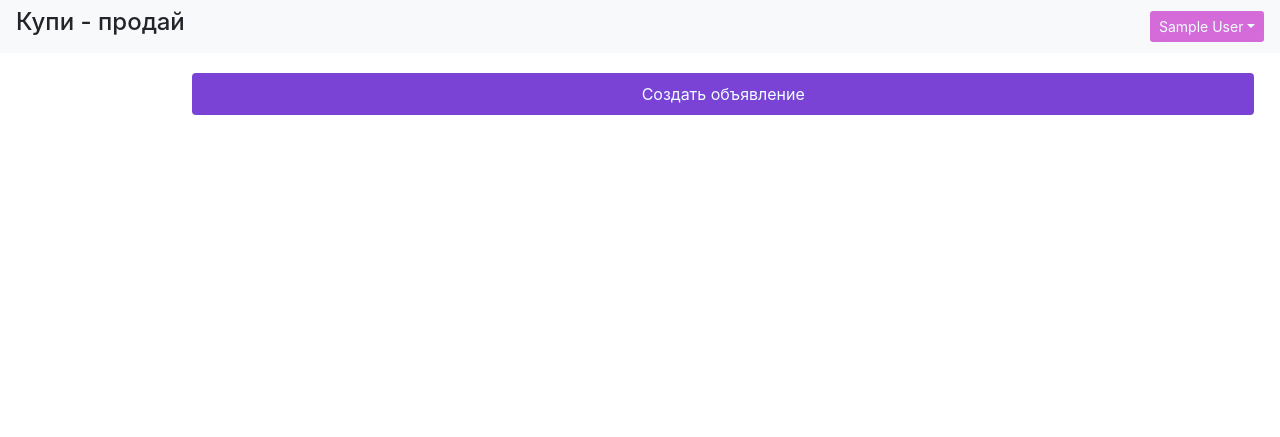
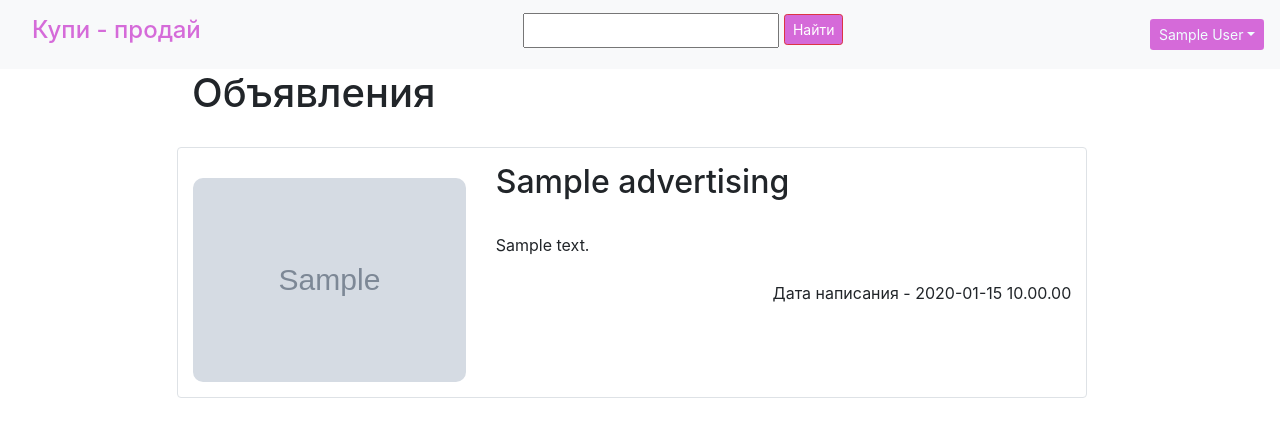
Before and after one commit to MariaZyryanova72/Buy_sell_project, a Flask app: page / in a window 1280 px wide. Shown: the top 437 px of the page. Run offline with Flask 2, Linux system fonts and the light colour scheme; a user stored in the database is signed in; tables that the repository leaves empty hold one stand-in row (values such as "Sample post"); grey boxes marked "Sample" are stand-in pictures; some libraries are stand-ins or nearby versions.

Commit message:
+ Строка поиска

```diff
--- a/main.py
+++ b/main.py
@@ -35,9 +35,19 @@ def load_user(user_id):
     return session.query(User).get(user_id)
 
 
-@app.route('/')
+@app.route('/',  methods=['GET'])
 def index():
-    return render_template("main.html")
+    session = db_session.create_session()
+    q = request.args.get('q')
+    if q:
+        advertisings = session.query(Advertising).filter(Advertising.title.like(f'%{q}%') |
+                                                         Advertising.text.like(f'%{q}%')).all()
+    else:
+        advertisings = session.query(Advertising).all()
+
+    for ad in advertisings:
+        ad.create_date = ad.create_date.strftime("%Y-%m-%d %H.%M.%S")
+    return render_template('main.html', title='Главная страница', advertisings=advertisings)
 
 
 @app.route('/register', methods=['GET', 'POST'])
@@ -100,7 +110,8 @@ def new_ad():
     form = AdvertisingForm()
     if form.image.data is None:
         random_name = get_random_name() + '.jpg'
-        shutil.copyfile(os.path.abspath(os.curdir + '/static/img/default_ad.jpg'), os.path.abspath(os.curdir + '/static/img/' + random_name))
+        shutil.copyfile(os.path.abspath(os.curdir + '/static/img/default_ad.jpg'),
+                        os.path.abspath(os.curdir + '/static/img/' + random_name))
     else:
         random_name = get_random_name() + "." + form.image.data.filename.split(".")[-1]
         form.image.data.save(os.path.join('static/img/', random_name))
@@ -139,11 +150,13 @@ def new_ad():
 def my_advertising():
     session = db_session.create_session()
     if current_user.is_authenticated:
-        advertising = session.query(Advertising).filter(Advertising.id_user == current_user.id).order_by(
-            Advertising.create_date.desc())
+        advertisings = session.query(Advertising).filter(Advertising.id_user == current_user.id).order_by(
+            Advertising.create_date.desc()).all()
     else:
         return redirect("/login")
-    return render_template("my_advertising.html", advertisings=advertising)
+    for ad in advertisings:
+        ad.create_date = ad.create_date.strftime("%Y-%m-%d %H.%M.%S")
+    return render_template("my_advertising.html", advertisings=advertisings)
 
 
 @app.route('/my_advertising/edit_ad/<int:ad_id>', methods=['GET', 'POST'])
--- a/static/css/style.css
+++ b/static/css/style.css
@@ -43,7 +43,7 @@
 .photo:hover::after {
     content: attr(data-title); /* Выводим текст */
     position: absolute; /* Абсолютное позиционирование */
-    left: 0px; right: 0px; bottom: 0px; top:0px; /* Положение подсказки */
+    left: 0; right: 0; bottom: 0; top:0; /* Положение подсказки */
     z-index: 1; /* Отображаем подсказку поверх других элементов */
     background: rgba(177, 95, 15, 0.53); /* Полупрозрачный цвет фона */
     color: #fff; /* Цвет текста */
@@ -57,3 +57,24 @@
     border: 1px solid #333; /* Параметры рамки */
     border-radius: 10px;
 }
+
+.al-right {
+    display: flex;
+    flex-direction: column;
+    justify-content: center;
+    text-align: right
+}
+
+
+.button-search-autor-1 {
+    margin-left: 10px;
+    background-color: rgba(255, 173, 66, 0.93);
+    border: 2px solid rgba(226, 129, 15, 0.6);
+    height: 5vmin;
+    width: 60px;
+    border-radius: 20px;
+}
+
+.al-vert {
+    justify-content: center;
+}
--- a/templates/base.html
+++ b/templates/base.html
@@ -13,7 +13,18 @@
     <body>
         <header>
             <nav class="navbar navbar-light bg-light">
-                <h4 class="style">Купи - продай</h4>
+                <a style="color: rgba(202,59,206,0.75)" class="nav-link" href="/"><h4 class="style">Купи - продай</h4></a>
+                <div>
+                    <form action="/" method="get" class="al-vert" >
+                            <label >
+                                <input style="padding-bottom: 6px" type="text" name="q">
+                            </label>
+
+                            <button style="background: rgba(202,59,206,0.75)" class="btn btn-danger  btn-sm"  type="submit">Найти</button>
+                    </form>
+                </div>
+
+
                 <div class="menu-main btn-group m-0 float-right btn-group-sm" role="group" aria-label="Button group with nested dropdown">
                     {% if current_user.is_authenticated %}
                         <button id="btnGroupDrop1" type="button" style="background: rgba(202,59,206,0.75);
@@ -37,5 +48,6 @@
         </header>
         <div class="body_center">
         {% block content %}{% endblock %}
+        </div>
     </body>
 </html>
--- a/templates/main.html
+++ b/templates/main.html
@@ -1,11 +1,38 @@
 {% extends "base.html" %}
 
 {% block content %}
-    {% if current_user.is_authenticated %}
-        <div class="width40">
-            <a href="/new_ad" style="background: rgb(122,67,214);
-                               color: azure;
-                               margin-top: 20px" class="nav-link btn">Создать объявление</a>
+
+    <div class="row">
+        <div class="col-md-10" style="width: 70%">
+            <h1>Объявления</h1>
+            {% for advertising in advertisings %}
+            <div class="row border rounded mt-30 p-bottom-15 p-top-15">
+                <div class="col-md-4">
+                    <img class="mt-15 br"  src="/static/img/{{ advertising.image }}" width="100%">
+                </div>
+                <div class="col-md-8">
+
+                    {% if advertising.title|length > 30  %}
+                    <h2>{{ advertising.title[:30] + "..." }}</h2>
+                    {% else %}
+                    <h2>{{ advertising.title }}</h2>
+                    {% endif %}
+                    <br>
+                    <div>
+                        {% if advertising.text|length > 400 %}
+                        {{ advertising.text[:400] + "..." }}
+                        {% else %}
+                        {{ advertising.text }}
+                        {% endif %}
+                    </div>
+
+                    <div style="text-align: right">
+                        <br>Дата написания - {{ advertising.create_date }}
+                    </div>
+                </div>
+            </div>
+            {% endfor %}
         </div>
-    {% endif %}
+    </div>
+
 {% endblock %}
```
Also changed, not shown: templates/my_advertising.html (+8 -4 lines).
